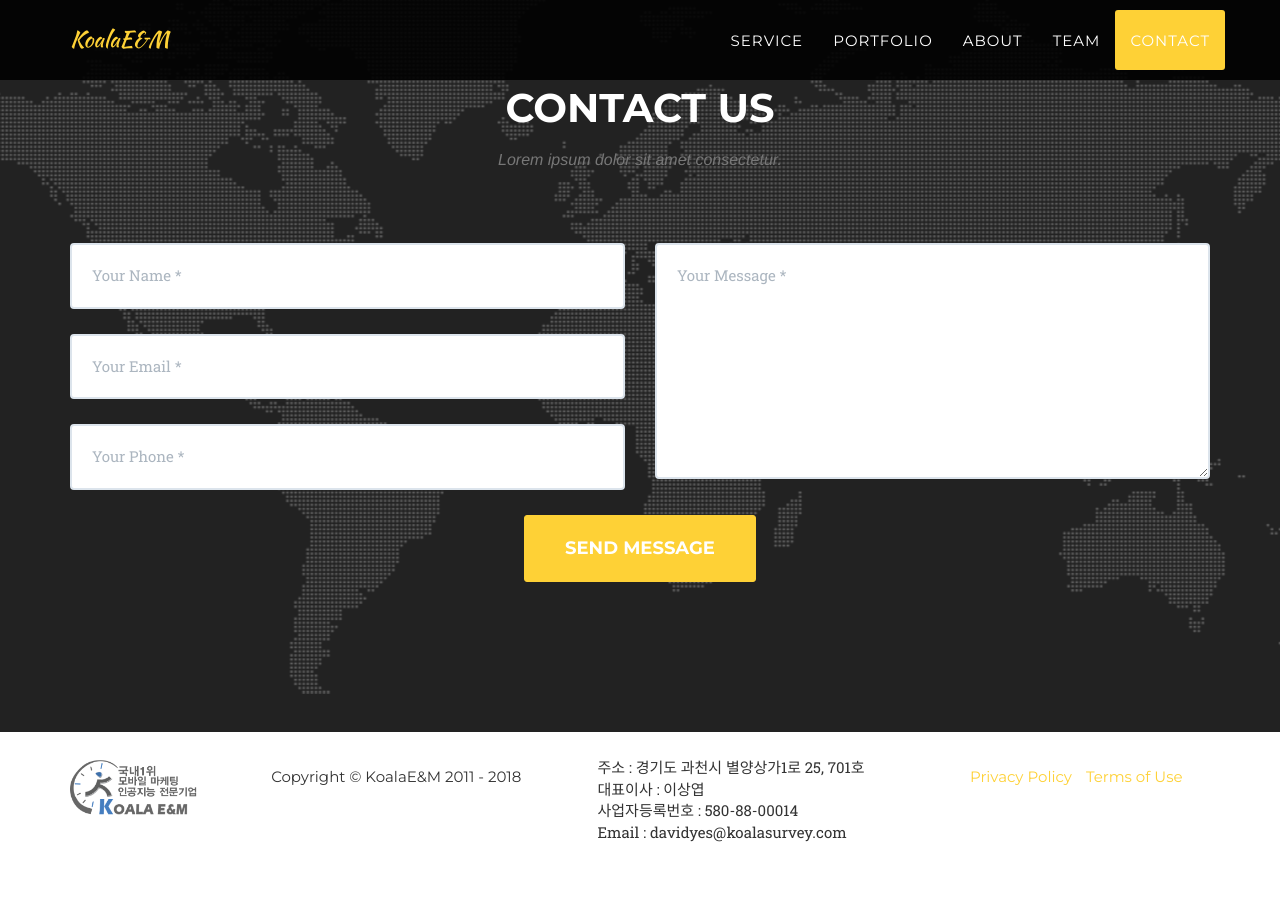
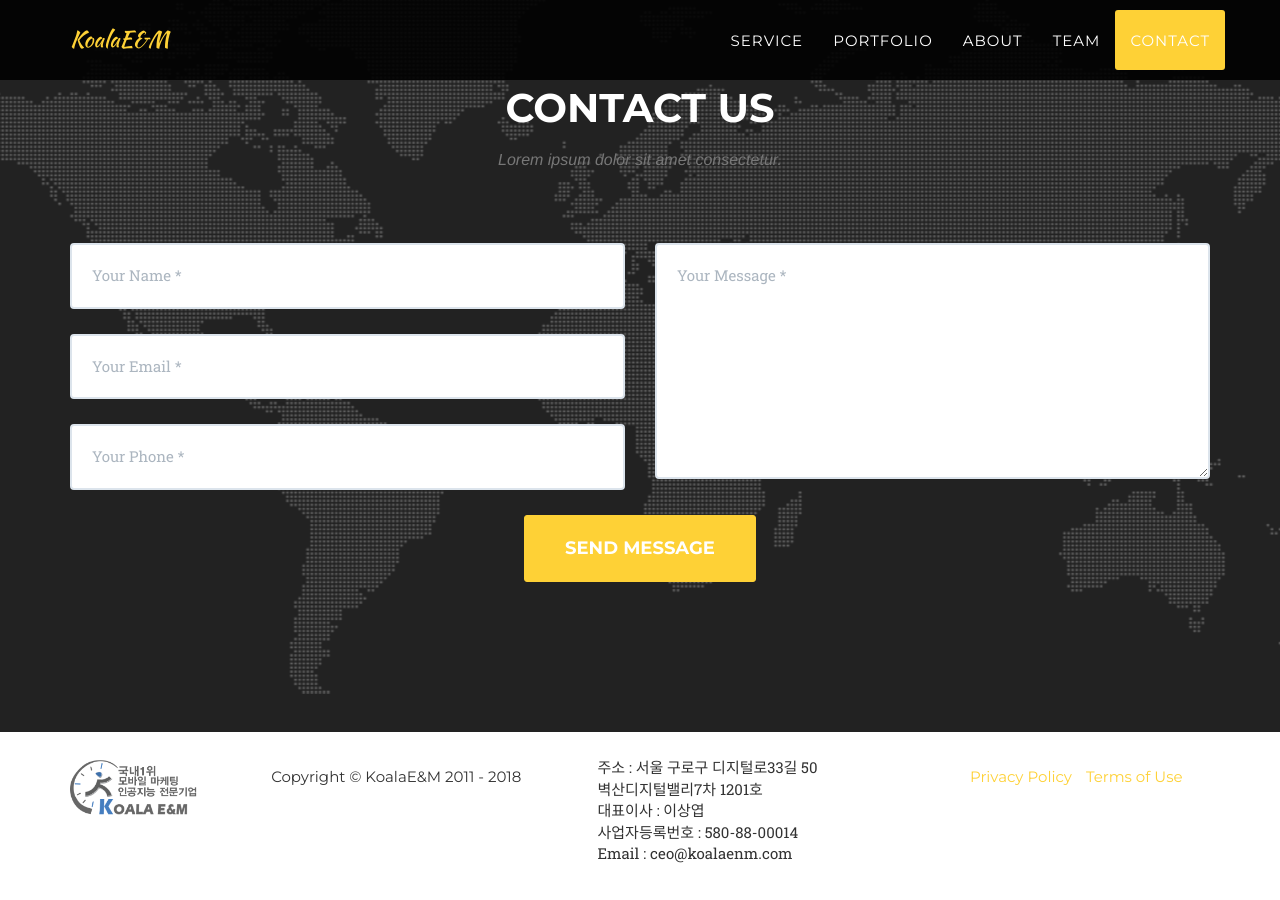
Before and after one commit to koalasurvey/koalasurvey.github.io, a Jekyll site: the page built from index.html, in a window 1280 px wide and 900 px high, scrolled down 5741 px. Built offline with Jekyll 4.4.1, drawn with Linux system fonts in a browser that asks for light colours; some web fonts are replaced; before the commit the page ends 6620 px from its top, so only the background shows below that.

Commit message:
주소변경

```diff
--- a/_includes/footer.html
+++ b/_includes/footer.html
@@ -9,10 +9,10 @@
                 </div>
                 <div class="col-md-4">
                     <ul style="list-style:none;text-align:left;">
-                       <li>주소 : 경기도 과천시 별양상가1로 25, 701호</li>
+                       <li>주소 : 서울 구로구 디지털로33길 50<br>벽산디지털밸리7차 1201호</li>
                        <li>대표이사 : 이상엽</li>
                        <li>사업자등록번호 : 580-88-00014</li>
-                       <li>Email : davidyes@koalasurvey.com</li>
+                       <li>Email : ceo@koalaenm.com</li>
                     </ul>
                 </div>
                 <!--div class="col-md-4">
```
